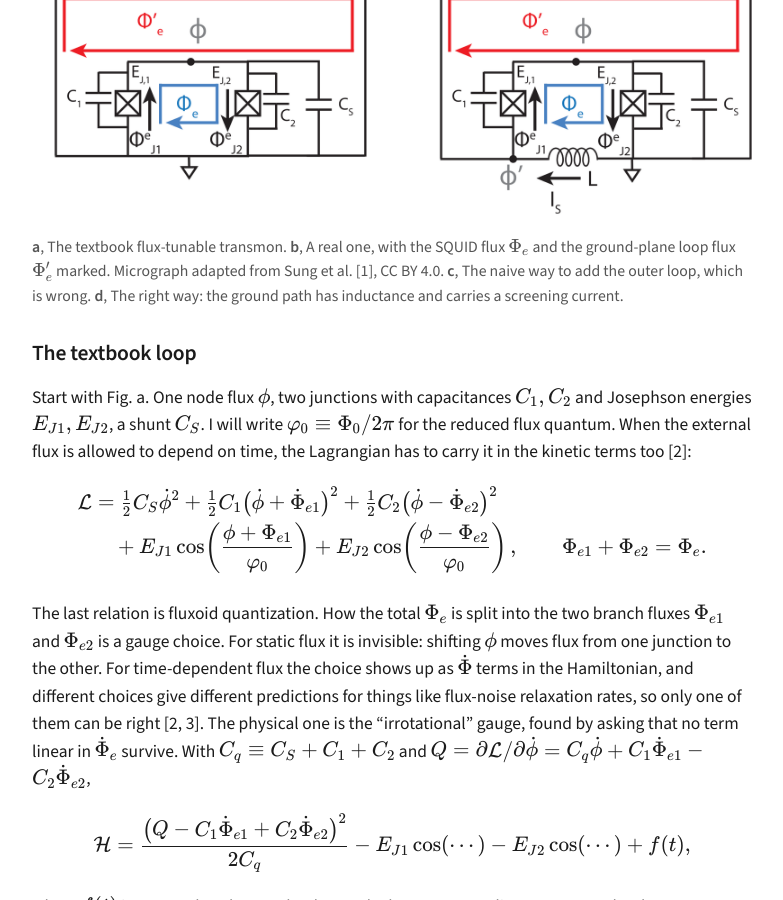
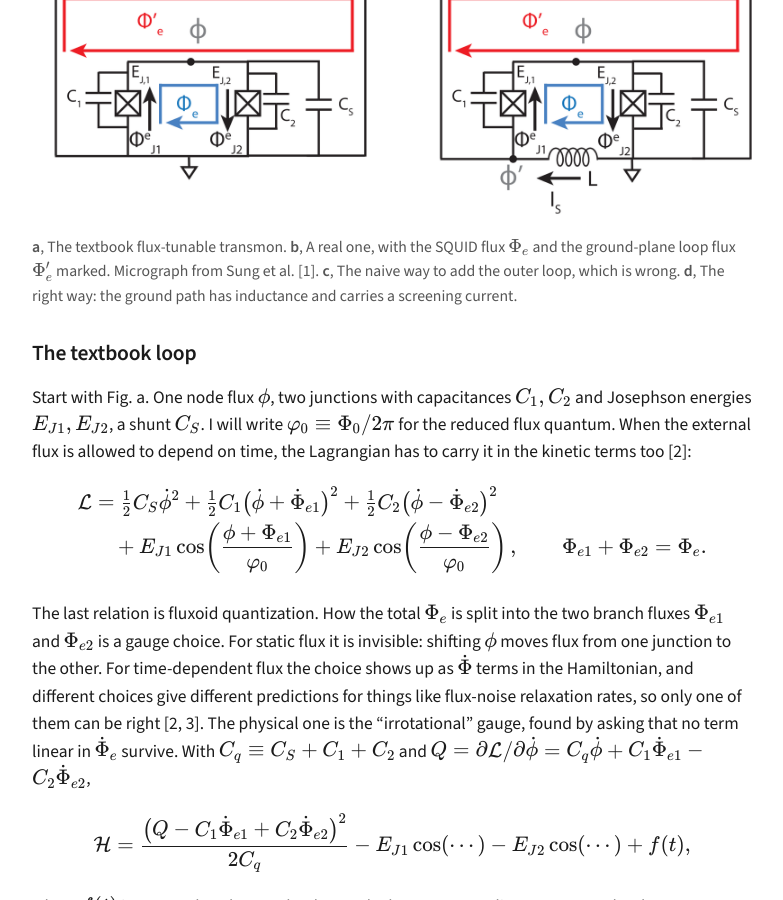
Before and after one commit to gihwan-scqubits/gihwan-scqubits.github.io, a Jekyll site: the page built from _posts/2026-09-07-squid-outer-ground-loop.md, in a window 1280 px wide and 900 px high, scrolled down 685 px. Shown: the whole window, without its empty margins (248-1031 px from the left). Built offline with Jekyll 4.4.1, drawn with Linux system fonts in a browser that asks for light colours.

Commit message:
Trim figure caption
Co-Authored-By: Claude Fable 5.1 <noreply@anthropic.com>
Claude-Session: https://claude.ai/code/session_01D9GyQzp35NGwXa4HyFQyv5

```diff
--- a/_posts/2026-09-07-squid-outer-ground-loop.md
+++ b/_posts/2026-09-07-squid-outer-ground-loop.md
@@ -9,7 +9,7 @@ Every flux-tunable transmon is drawn as a single SQUID loop threaded by a flux $
 
 <figure>
   <img src="{{ '/assets/img/blog/squid-outer-loop.png' | relative_url }}" alt="Four circuit diagrams of a flux-tunable transmon: the textbook SQUID, a micrograph, a naive two-loop model, and the corrected model with ground inductances">
-  <figcaption><strong>a</strong>, The textbook flux-tunable transmon. <strong>b</strong>, A real one, with the SQUID flux $\Phi_e$ and the ground-plane loop flux $\Phi_e'$ marked. Micrograph adapted from Sung et al. [1], CC BY 4.0. <strong>c</strong>, The naive way to add the outer loop, which is wrong. <strong>d</strong>, The right way: the ground path has inductance and carries a screening current.</figcaption>
+  <figcaption><strong>a</strong>, The textbook flux-tunable transmon. <strong>b</strong>, A real one, with the SQUID flux $\Phi_e$ and the ground-plane loop flux $\Phi_e'$ marked. Micrograph from Sung et al. [1]. <strong>c</strong>, The naive way to add the outer loop, which is wrong. <strong>d</strong>, The right way: the ground path has inductance and carries a screening current.</figcaption>
 </figure>
 
 ## The textbook loop
```
